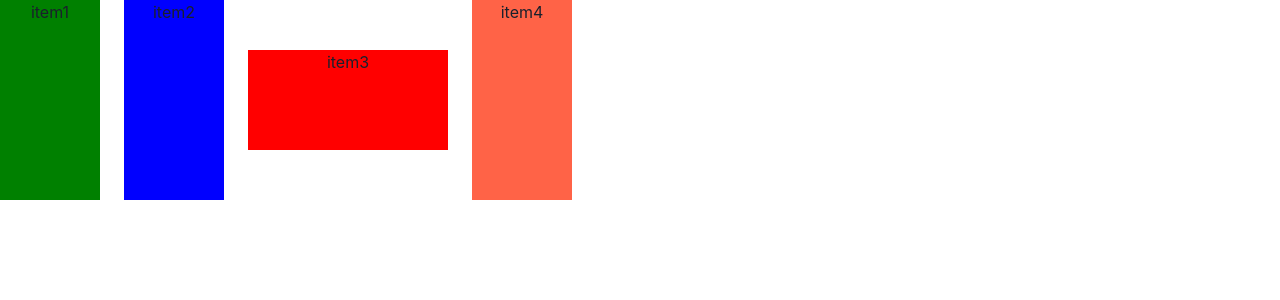
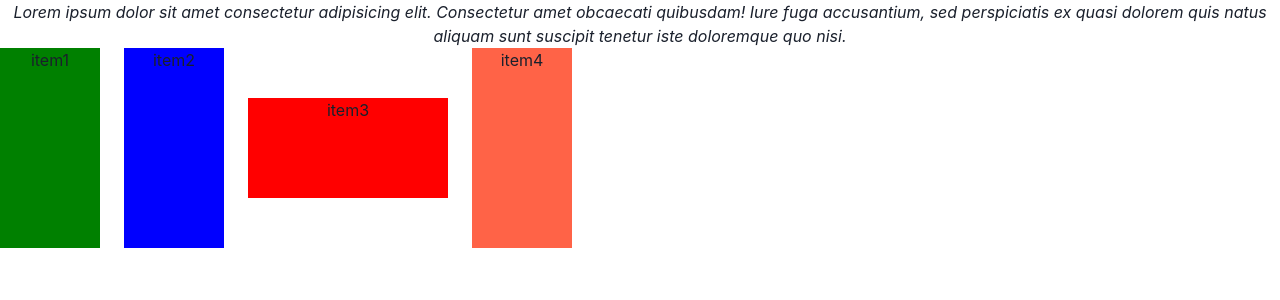
Before and after one commit to 6hartanto/chakra-ui-beginner-pricing-page, a React (Vite) app: page / in a window 1280 px wide. Shown: the top 300 px of the page. Built offline with nearby package versions, Linux system fonts and the light colour scheme.

Commit message:
typography component

```diff
--- a/src/App.tsx
+++ b/src/App.tsx
@@ -1,9 +1,12 @@
 import "./App.css";
-import { Box, Stack, VStack, HStack } from "@chakra-ui/react";
+import { Box, Stack, VStack, HStack, Text } from "@chakra-ui/react";
 
 function App() {
   return (
     <div className="App">
+      <Text as='i'>
+        Lorem ipsum dolor sit amet consectetur adipisicing elit. Consectetur amet obcaecati quibusdam! Iure fuga accusantium, sed perspiciatis ex quasi dolorem quis natus aliquam sunt suscipit tenetur iste doloremque quo nisi.
+      </Text>
       <HStack spacing='24px'>
         <Box bg="green" w="100px" h="200px">
           item1
```
